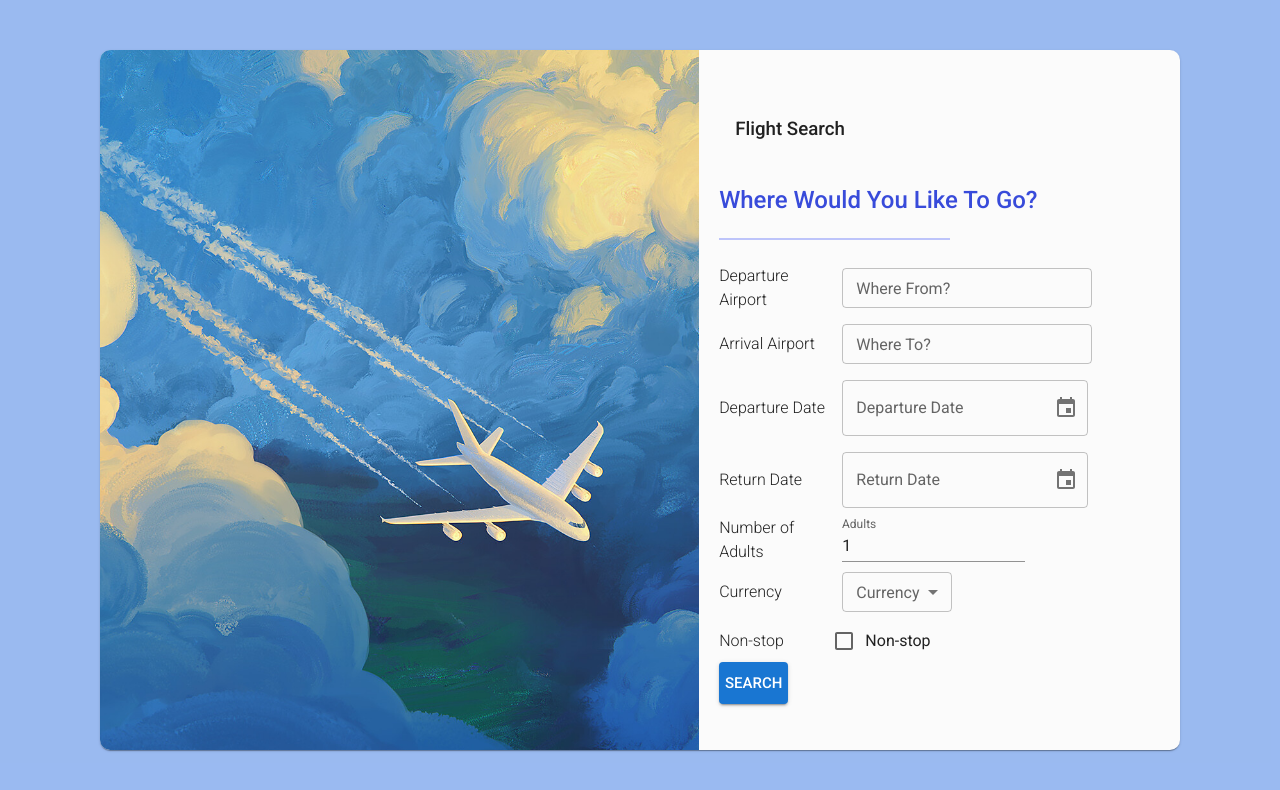
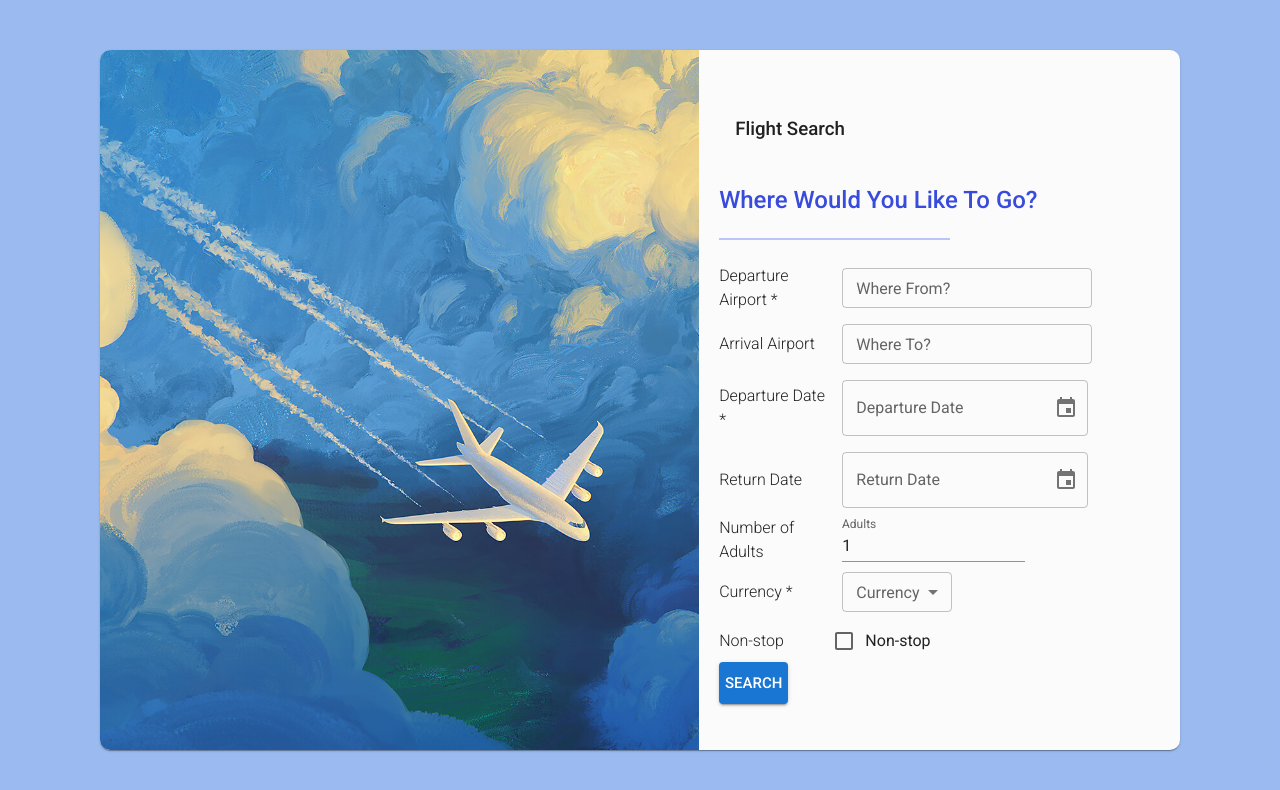
Before and after one commit to estebantapia-encora/flight-search, a React (Vite) app in the folder flight-search-fe/: page / in a window 1280 px wide. Shown: the top 790 px of the page. Built offline with nearby package versions, Linux system fonts and the light colour scheme; some icons are missing.

Commit message:
Added asterisk to departure airport, date and currency for validation

```diff
--- a/flight-search-fe/src/components/Currency.tsx
+++ b/flight-search-fe/src/components/Currency.tsx
@@ -19,7 +19,7 @@ export default function Currency({ value, onChange }: CurrencyProps) {
     <>
       <Box sx={{ width: "100%", display: "flex", alignItems: "center" }}>
         <Typography sx={{ width: "25%", fontWeight: "300" }}>
-          Currency
+          Currency *
         </Typography>
         <FormControl sx={{ m: 1, minWidth: 110 }} size="small">
           <InputLabel id="currency-label">Currency</InputLabel>
--- a/flight-search-fe/src/components/DepartureDate.tsx
+++ b/flight-search-fe/src/components/DepartureDate.tsx
@@ -14,7 +14,7 @@ export default function DepartureDate({ value, onChange }: DepartureDateProps) {
   return (
     <Box sx={{ width: "100%", display: "flex", alignItems: "center" }}>
       <Typography style={{ width: "25%", margin: 0, fontWeight: "300" }}>
-        Departure Date
+        Departure Date *
       </Typography>
       <FormControl sx={{ m: 1 }}>
         <LocalizationProvider dateAdapter={AdapterDayjs}>
--- a/flight-search-fe/src/components/DepartureSelect.tsx
+++ b/flight-search-fe/src/components/DepartureSelect.tsx
@@ -27,7 +27,7 @@ export default function DepartureSelect({ onChange }: DepartureSelectProps) {
   return (
     <Box sx={{ width: "100%", display: "flex", alignItems: "center" }}>
       <Typography sx={{ width: "25%", fontWeight: "300" }}>
-        Departure Airport
+        Departure Airport *
       </Typography>
       <Autocomplete
         sx={{ m: 1, width: 250 }}
```
